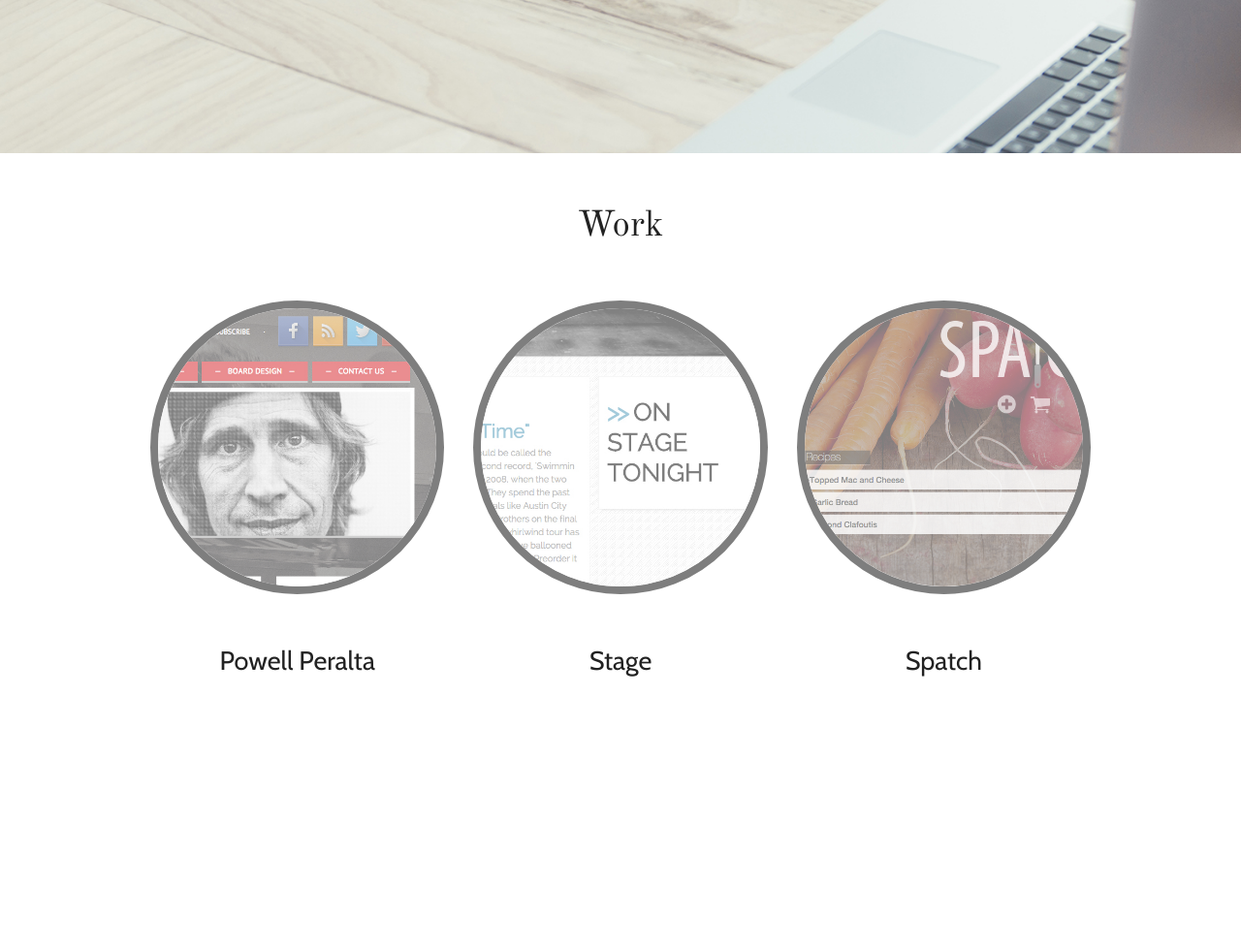
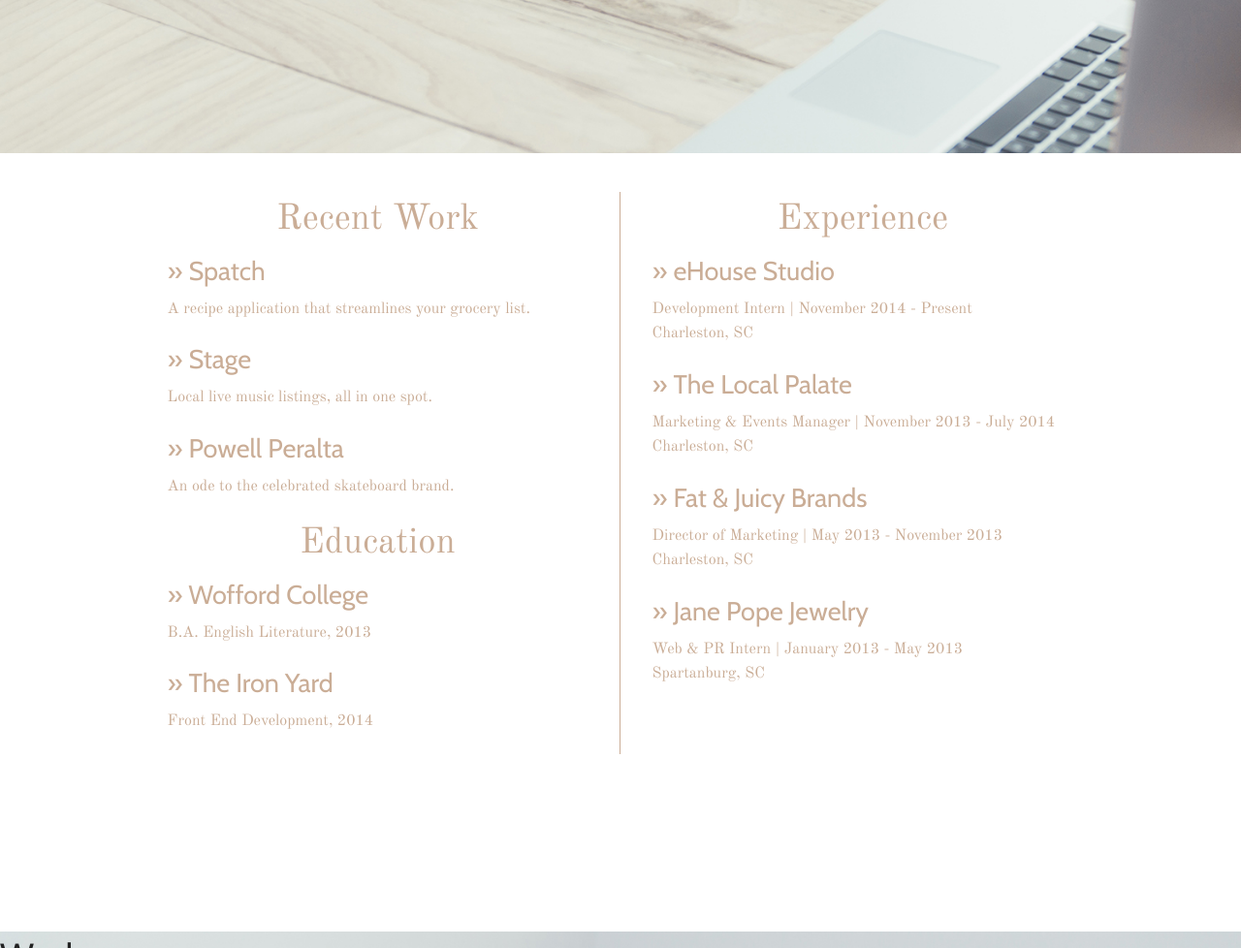
Before and after one commit to margaretgodowns/portfolio-2015, a website: page index.html in a window 1280 px wide. Shown: the part 642-1620 px from the top of the page at 97% size. Drawn offline with nearby package versions, Linux system fonts and the light colour scheme.

Commit message:
recent work and experience

```diff
--- a/index.html
+++ b/index.html
@@ -14,7 +14,7 @@
 	   	<nav>
 		   	<ul>
 			   	<li id="home">Home</li>
-			   	<li>Work</li>
+			   	<li id="workNav">Work</li>
 			   	<li>Contact</li>
 		   	</ul>
 	   	</nav>
@@ -26,40 +26,58 @@
 		   </div>
 	    </header>
 	</div>
-	<main class="cd-fixed-bg cd-bg-1 recent-work">
-		<header class="work-header">
-			<h2>Work</h2>
-		</header>
-
-			<div class="row">
-				<div class="work-entry large-4 medium-4 small-12 column">
-					<a class="work-link">
-						<img src="images/peralta.jpg">
-					<h3>
-						Powell Peralta
-					</h3>
-					</a>
-				</div>
-
-				<div class="work-entry large-4 medium-4 small-12 column">
-					<a class="work-link">
-					<img src="images/stage.jpg">
-					<h3>
-						Stage
-					</h3>
-					</a>
-				</div>
-
-				<div class="work-entry large-4 medium-4 small-12 column">
-					<a class="work-link">
-						<img src="images/spatch.jpg">
-					<h3>
-						Spatch
-					</h3>
-					</a>
-				</div>
+	<main id="workDiv" class="cd-fixed-bg cd-bg-1 recent-work">
+		<div class="row">
+			<div class="column large-6 small-12 content-column" id="recent-work-h2">
+				<h2>Recent Work</h2>
+				<ul>
+					<li>
+						<a href="#"><h3>&raquo; Spatch</h3></a>
+						<p>A recipe application that streamlines your grocery list.</p>
+					</li>
+					<li>
+						<a href="#"><h3>&raquo; Stage</h3></a>
+						<p>Local live music listings, all in one spot.</p>
+					</li>
+					<li>
+						<a href="#"><h3>&raquo; Powell Peralta</h3></a>
+						<p>An ode to the celebrated skateboard brand.</p>
+					</li>
+				</ul>
+				<h2>Education</h2>
+				<ul>
+					<li>
+						<h3>&raquo; Wofford College</h3>
+						<p>B.A. English Literature, 2013</p>
+					</li>
+					<li>
+						<h3>&raquo; The Iron Yard</h3>
+						<p>Front End Development, 2014</p>
+					</li>
+				</ul>
 			</div>
-
+			<div class="column large-6 small-12 content-column">
+				<h2>Experience</h2>
+				<ul>
+					<li>
+						<h3>&raquo; eHouse Studio</h3>
+						<p>Development Intern &verbar; November 2014 - Present<br>Charleston, SC</p>
+					</li>
+					<li>
+						<h3>&raquo; The Local Palate</h3>
+						<p>Marketing &amp; Events Manager &verbar; November 2013 - July 2014<br>Charleston, SC</p>
+					</li>
+					<li>
+						<h3>&raquo; Fat &amp; Juicy Brands</h3>
+						<p>Director of Marketing &verbar; May 2013 - November 2013<br>Charleston, SC</p>
+					</li>
+					<li>
+						<h3>&raquo; Jane Pope Jewelry</h3>
+						<p>Web &amp; PR Intern &verbar; January 2013 - May 2013<br>Spartanburg, SC</p>
+					</li>
+				</ul>
+			</div>
+		</div>
 	</main>
 	<div class="cd-fixed-bg cd-bg-2 recent-work">
 		<header class="work-header">
--- a/scss/app.scss
+++ b/scss/app.scss
@@ -77,43 +77,53 @@
 
 		background: white;
 
-			.work-header {
-				text-align: center;
-				margin-top: 50px;
-				margin-bottom: 50px;
+			.content-column {
 
-				h2 {
+				margin-top: 40px;
+				height: 100%;
+
+			}
+
+			#recent-work-h2 {
+
+				border-right: 1px solid #CAAD96;
+
+			}
+
+			h2 {
 
 				font-family: $secondary-font;
+				color: #CAAD96;
+				text-align: center;
 
-				}
 			}
 
-			.work-entry {
+			ul {
 
-				text-align: center;
+				list-style-type: none;
 
-				img {
+			}
 
-					border-radius: 100%;
-					border: 8px solid black;
-					opacity: .5;
+			a h3:hover {
 
-					&:hover {
+				background-color: #CAAD96;
+				color: white;
+				font-style: italic;
 
-						opacity: 1;
+			}
 
-					}
+			h3 {
+
+				font-family: $primary-font;
+				color: #CAAD96;
 
 
-				}
+			}
 
-				h3 {
+			p {
 
-					font-family: $primary-font;
-					margin-top: 50px;
-
-				}
+				font-family: $secondary-font;
+				color: #CAAD96;
 
 			}
 
```
Also changed, not shown: stylesheets/app.css.
